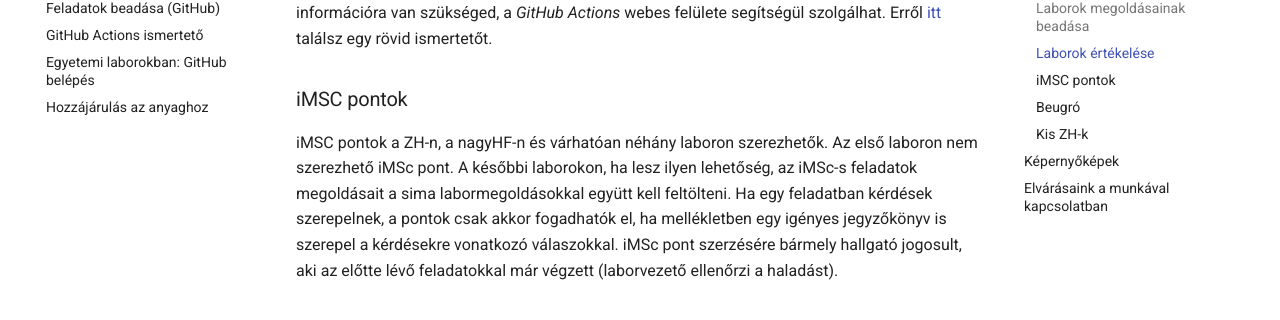
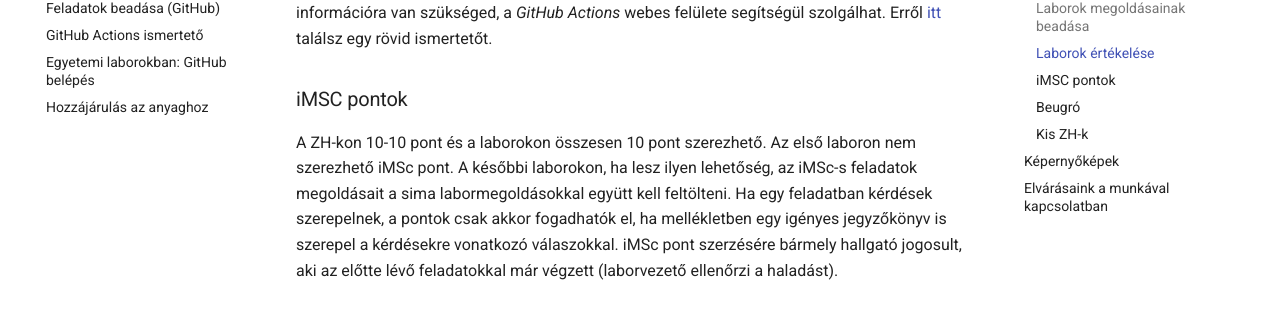
Before and after one commit to VIAUAD02/laborok, an MkDocs documentation site: the page built from docs/index.md, in a window 1280 px wide and 900 px high, scrolled down 1199 px. Shown: the part 127-447 px from the top of the window. Built offline with MkDocs 1.6.1 and Material for MkDocs 9.7.7, drawn with Linux system fonts in a browser that asks for light colours; comment, search, counter and statistics services are not loaded.

Commit message:
Fix iMSC points section in documentation

```diff
--- a/docs/index.md
+++ b/docs/index.md
@@ -36,7 +36,7 @@ A kiértékelés eredményéről a GitHub-on kapsz szöveges visszajelzést (lá
 
 ### iMSC pontok
 
-iMSC pontok a ZH-n, a nagyHF-n és várhatóan néhány laboron szerezhetők. Az első laboron nem szerezhető iMSc pont. A későbbi laborokon, ha lesz ilyen lehetőség, az iMSc-s feladatok megoldásait a sima labormegoldásokkal együtt kell feltölteni. Ha egy feladatban kérdések szerepelnek, a pontok csak akkor fogadhatók el, ha mellékletben egy igényes jegyzőkönyv is szerepel a kérdésekre vonatkozó válaszokkal. iMSc pont szerzésére bármely hallgató jogosult, aki az előtte lévő feladatokkal már végzett (laborvezető ellenőrzi a haladást).
+A ZH-kon 10-10 pont és a laborokon összesen 10 pont szerezhető. Az első laboron nem szerezhető iMSc pont. A későbbi laborokon, ha lesz ilyen lehetőség, az iMSc-s feladatok megoldásait a sima labormegoldásokkal együtt kell feltölteni. Ha egy feladatban kérdések szerepelnek, a pontok csak akkor fogadhatók el, ha mellékletben egy igényes jegyzőkönyv is szerepel a kérdésekre vonatkozó válaszokkal. iMSc pont szerzésére bármely hallgató jogosult, aki az előtte lévő feladatokkal már végzett (laborvezető ellenőrzi a haladást).
 
 ### Beugró
 
```
